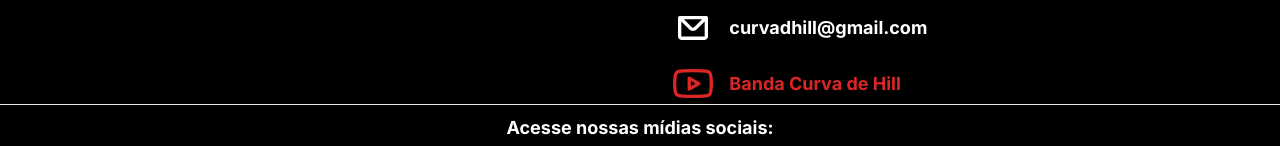
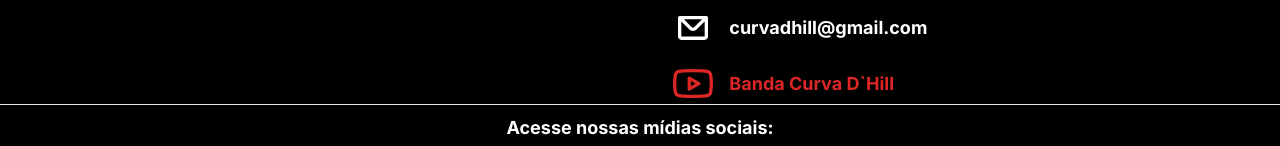
Before and after one commit to ericsporto/curva-d-hill, a Next.js app: page /contractor in a window 1280 px wide. Shown: the part 935-1081 px from the top of the page. Built offline with nearby package versions, Linux system fonts and the light colour scheme.

Commit message:
fix: letter

```diff
--- a/src/app/contractor/page.tsx
+++ b/src/app/contractor/page.tsx
@@ -81,7 +81,7 @@
             </div>
             <div className="flex items-center gap-4 text-red-600">
               <FiYoutube className="w-10 h-10" />
-              <p className="font-bold text-lg">Banda Curva de Hill</p>
+              <p className="font-bold text-lg">Banda Curva D`Hill</p>
             </div>
           </div>
         </div>
```
